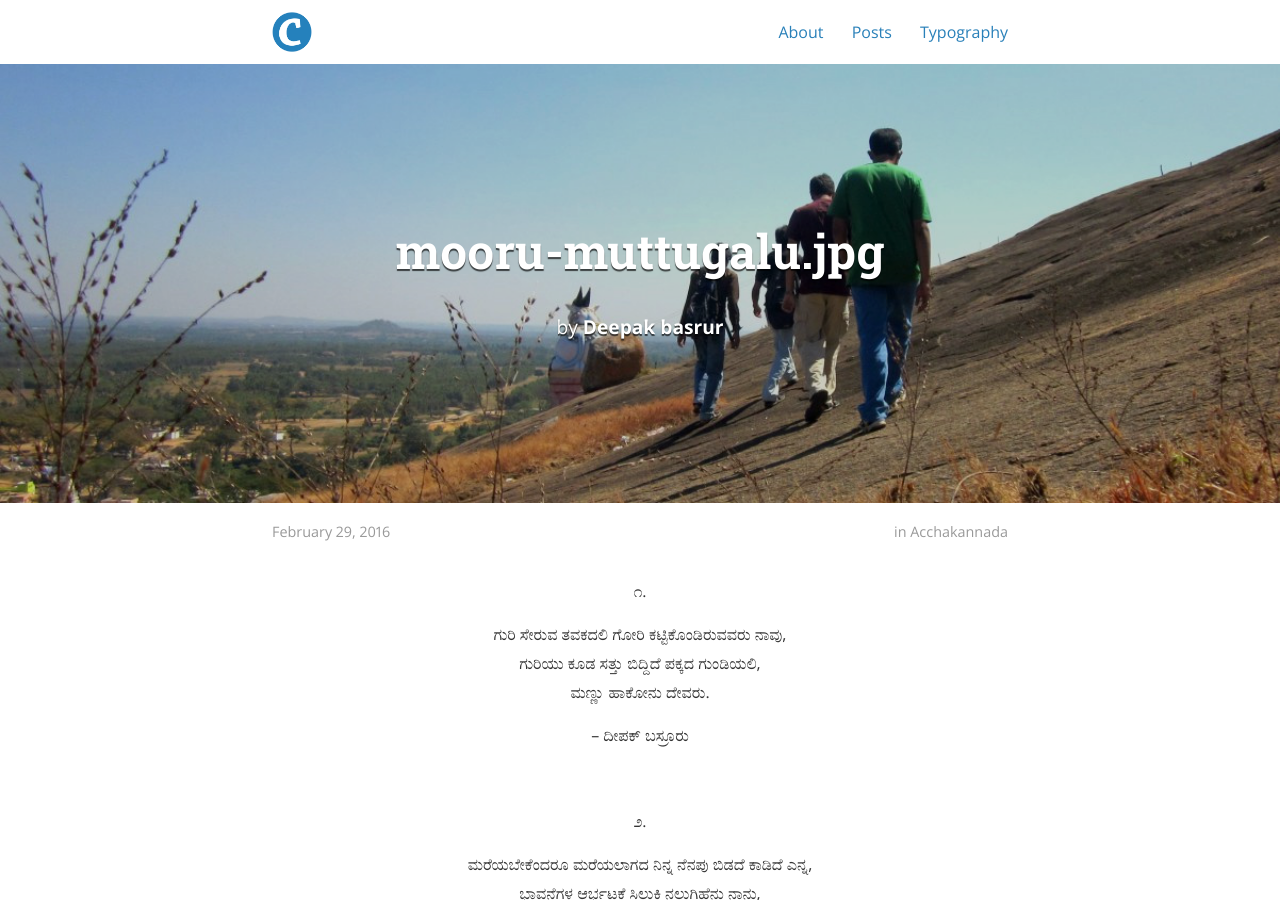
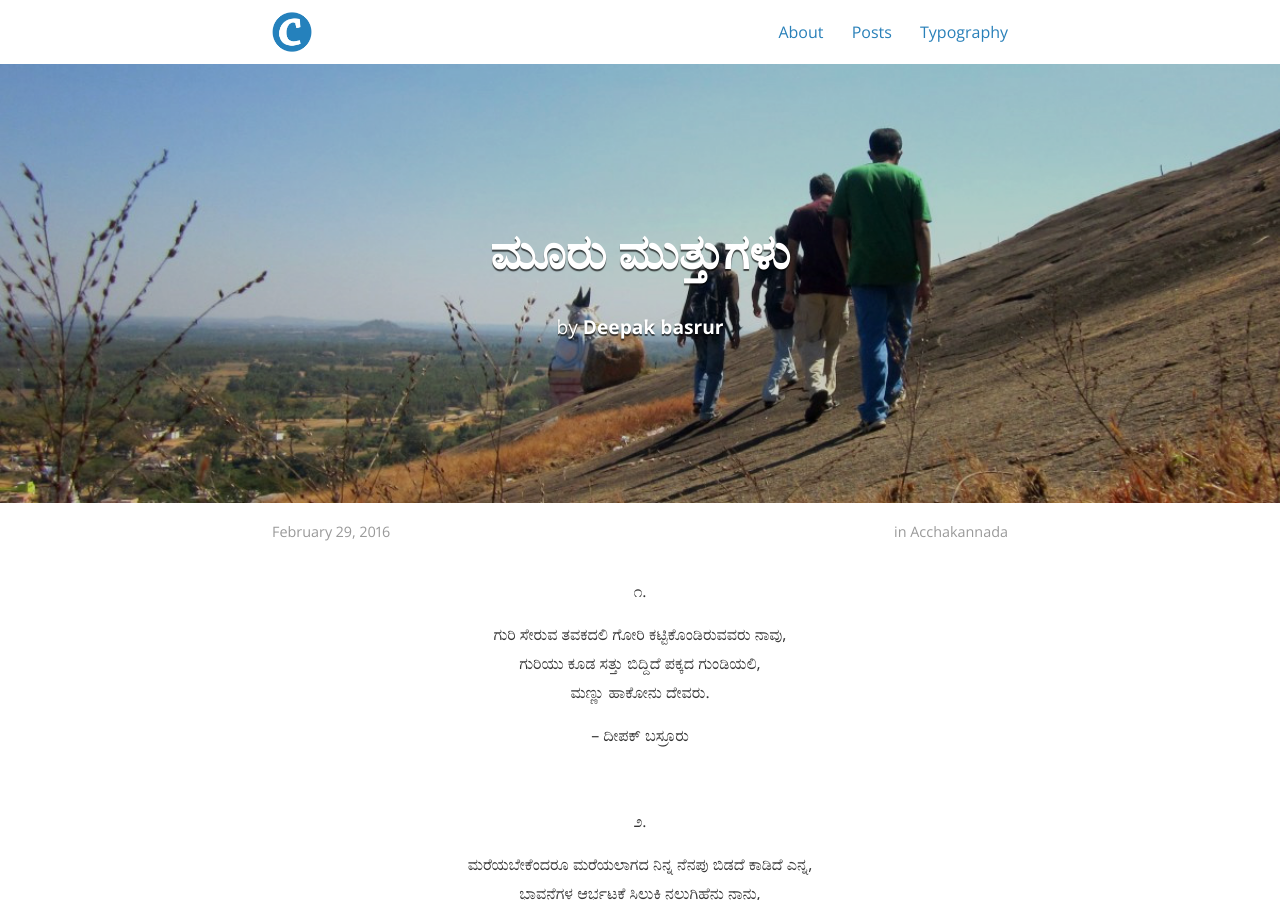
Before and after one commit to bencentra/centrarium, a Jekyll site: the page built from _posts/2016-02-29-mooru-muttugalu.markdown, in a window 1280 px wide and 900 px high. Built offline with Jekyll 4.4.1, drawn with Linux system fonts in a browser that asks for light colours; nearby versions of some CDN libraries; comment, search, counter and statistics services are not loaded; a style sheet for code colours, icons or effects is not loaded.

Commit message:
Update 2016-02-29-mooru-muttugalu.markdown

```diff
--- a/_posts/2016-02-29-mooru-muttugalu.markdown
+++ b/_posts/2016-02-29-mooru-muttugalu.markdown
@@ -1,7 +1,7 @@
 ---
 
 layout: post
-title:  "mooru-muttugalu.jpg"
+title:  "ಮೂರು ಮುತ್ತುಗಳು"
 date:   2016-02-29
 author: Deepak basrur
 categories: Acchakannada
```
